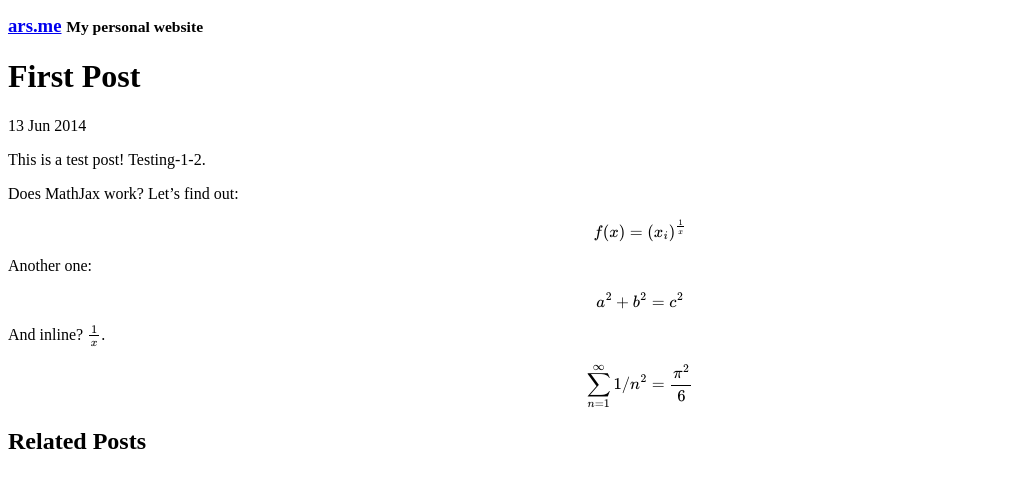
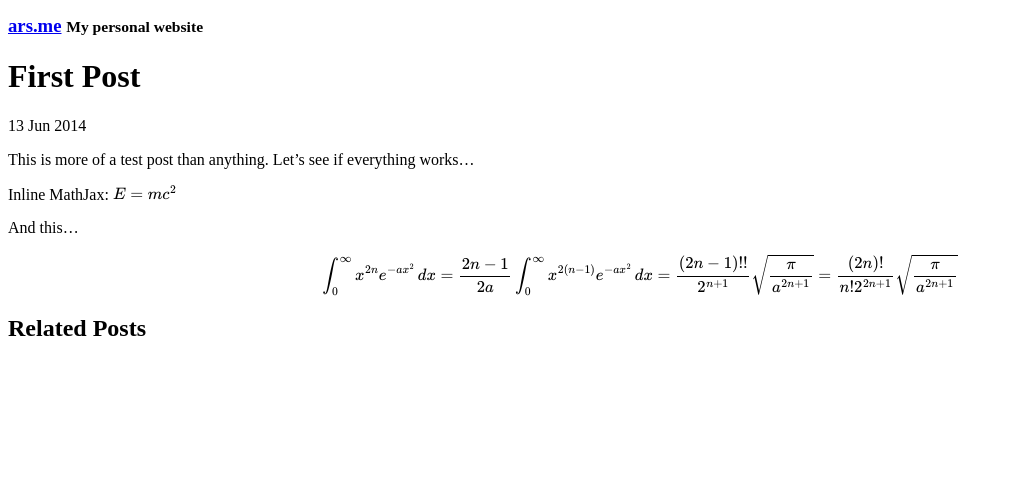
Before and after one commit to arshajii/arshajii.github.io, a Jekyll site: the page built from _posts/2014-06-13-test-post.md, in a window 1280 px wide, cut to the strip 112-600 px from the top of the page. Shown: the whole strip, without its empty margins (0-1013 px from the left). Built offline with Jekyll 4.4.1, drawn with Linux system fonts in a browser that asks for light colours; formulas are drawn with MathJax 3.

Commit message:
update first post

```diff
--- a/_posts/2014-06-13-test-post.md
+++ b/_posts/2014-06-13-test-post.md
@@ -5,16 +5,15 @@ tags:
 - test
 ---
 
-This is a test post! Testing-1-2.
+This is more of a test post than anything. Let's see if everything works...
 
-Does MathJax work? Let's find out:
+Inline MathJax: $E = mc^2$
 
-$$f(x) = (x_i)^{\frac{1}{x}}$$
+And this...
 
-Another one:
-
-$$a^2 + b^2 = c^2$$
-
-And inline? $\frac{1}{x}$.
-
-$$\sum_{n=1}^\infty 1/n^2 = \frac{\pi^2}{6}$$
+$$
+\int_0^\infty x^{2n} e^{-a x^2}\,dx
+= \frac{2n-1}{2a} \int_0^\infty x^{2(n-1)} e^{-a x^2}\,dx
+= \frac{(2n-1)!!}{2^{n+1}} \sqrt{\frac{\pi}{a^{2n+1}}}
+= \frac{(2n)!}{n! 2^{2n+1}} \sqrt{\frac{\pi}{a^{2n+1}}}
+$$
```
